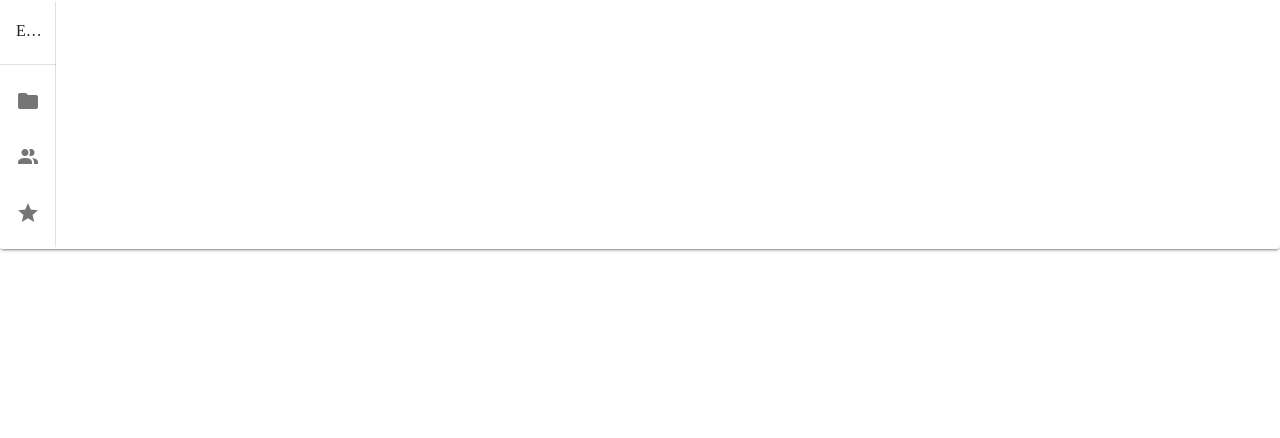
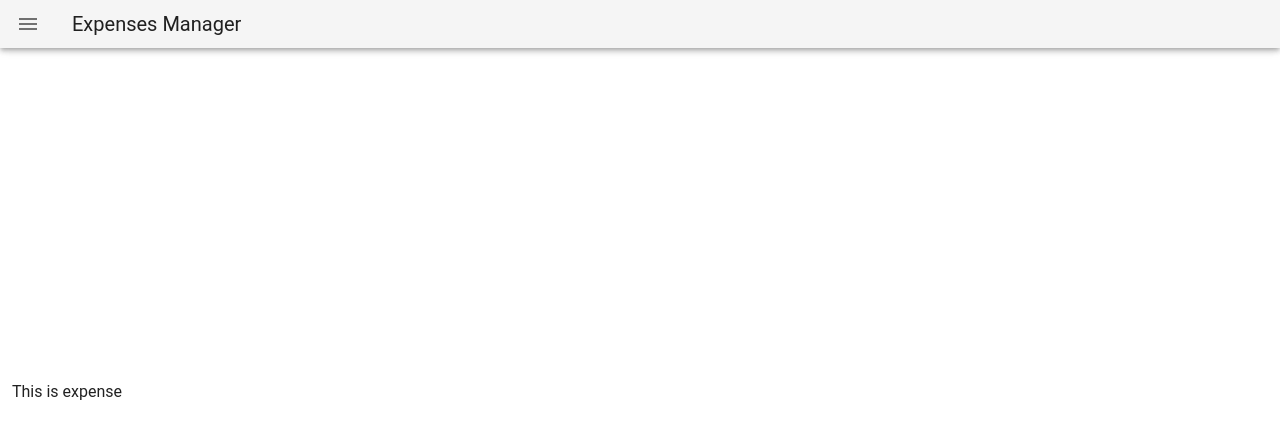
Before and after one commit to Kushalch99/expense-manager, a Vue app in the folder client/: page /expense in a window 1280 px wide. Shown: the top 438 px of the page. Built offline with nearby package versions, Linux system fonts and the light colour scheme.

Commit message:
navbar setup

```diff
--- a/client/src/App.vue
+++ b/client/src/App.vue
@@ -1,36 +1,23 @@
 <template>
-  <div class="app">
-    <v-card>
-      <v-navigation-drawer
-        permanent
-        expand-on-hover
-      >
-        <v-list>
-          <v-list-item link>
-            <v-list-item-content>
-              <v-list-item-title class="text-h6">
-                Expense Manager
-              </v-list-item-title>
-              <v-list-item-subtitle>{{ name }}</v-list-item-subtitle>
-            </v-list-item-content>
-          </v-list-item>
-        </v-list>
+  <v-app class="app">
+    <navbar name="kushal"/>
+    <v-container class="fill-height" fluid>
+      <router-view />
+    </v-container>
+  </v-app>
+</template>
 
-        <v-divider></v-divider>
-        <v-list>
-          <menu-item title="Dashboard" icon="mdi-folder" />
-          <menu-item title="Expenses" icon="mdi-account-multiple" />
-          <menu-item title="Report" icon="mdi-star"/>
-        </v-list>
-      </v-navigation-drawer>
-    </v-card>
-  </div>
-</template>
 <script>
-import MenuItem from '@/components/MenuItem'
+import Navbar from '@/components/Navbar'
 export default {
   components: {
-    MenuItem
+    Navbar
+  },
+  data(){
+    return {
+      drawer: true,
+      name: 'Kushal'
+    }
   }
 }
 </script>
--- a/client/src/components/MenuItem.vue
+++ b/client/src/components/MenuItem.vue
@@ -1,5 +1,5 @@
 <template>
-  <v-list-item link>
+  <v-list-item link :to="to">
     <v-list-item-icon>
       <v-icon>{{ icon }}</v-icon>
     </v-list-item-icon>
@@ -17,6 +17,10 @@ export default {
     icon: {
       type: String,
       default: ''
+    },
+    to: {
+      type: String,
+      default: '/'
     }
   }
 }
--- /dev/null
+++ b/client/src/components/Navbar.vue
@@ -0,0 +1,40 @@
+<template>
+  <nav>
+    <v-app-bar app dense>
+      <v-app-bar-nav-icon @click="drawer = true"></v-app-bar-nav-icon>
+      <v-toolbar-title>Expenses Manager</v-toolbar-title>
+    </v-app-bar>
+    <v-navigation-drawer v-model="drawer" app temporary hide-overlay>
+      <v-list>
+        <menu-item :title="`Welcome ${name}`"/>
+      </v-list>
+
+      <v-divider></v-divider>
+      <v-list>
+        <menu-item title="Dashboard" icon="mdi-folder" to="/"/>
+        <menu-item title="Expenses" icon="mdi-account-multiple" to="/expense"/>
+        <menu-item title="Report" icon="mdi-star" to="/report"/>
+      </v-list>
+    </v-navigation-drawer>
+  </nav>
+</template>
+<script>
+import MenuItem from '@/components/MenuItem'
+export default {
+  name: 'Navbar',
+  components: {
+    MenuItem
+  },
+  props: {
+    name: {
+      type: String,
+      default: 'User'
+    }
+  },
+  data(){
+    return {
+      drawer: false
+    }
+  }
+}
+</script>
--- a/client/src/router/index.js
+++ b/client/src/router/index.js
@@ -1,7 +1,8 @@
 import Vue from 'vue'
 import VueRouter from 'vue-router'
 import Dashboard from '../views/Dashboard.vue'
-
+import Expense from '../views/Expenses.vue'
+import Report from '../views/Report.vue'
 Vue.use(VueRouter)
 
 const routes = [
@@ -9,6 +10,16 @@ const routes = [
     path: '/',
     name: 'Dashboard',
     component: Dashboard
+  },
+  {
+    path: '/expense',
+    name: 'Expenses',
+    component: Expense
+  },
+  {
+    path: '/report',
+    name: 'Report',
+    component: Report
   }
 ]
 
--- /dev/null
+++ b/client/src/views/Expenses.vue
@@ -0,0 +1,8 @@
+<template>
+  <p>This is expense</p>
+</template>
+<script>
+export default {
+  name: 'Expenses'
+}
+</script>
--- /dev/null
+++ b/client/src/views/Report.vue
@@ -0,0 +1,8 @@
+<template>
+  <p>This is report</p>
+</template>
+<script>
+export default {
+  name: 'Report'
+}
+</script>
```
